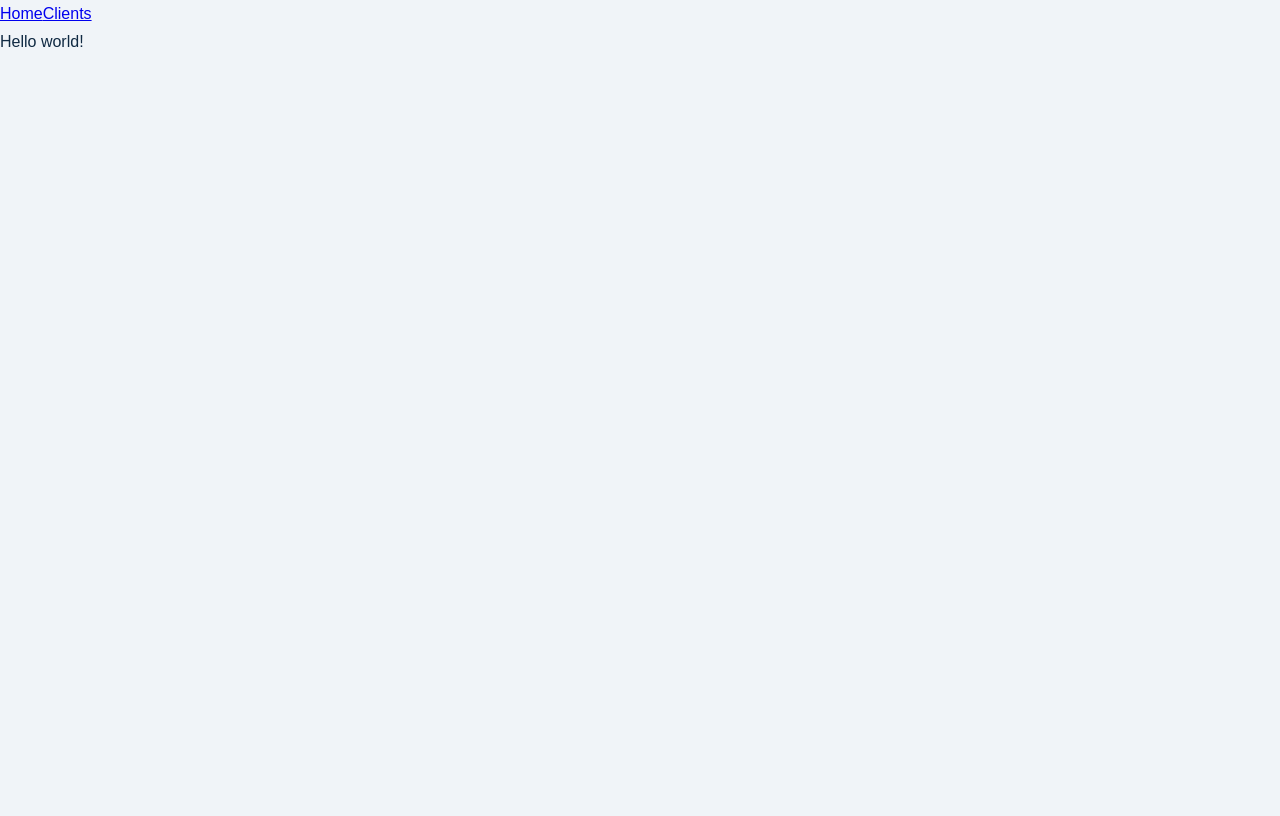
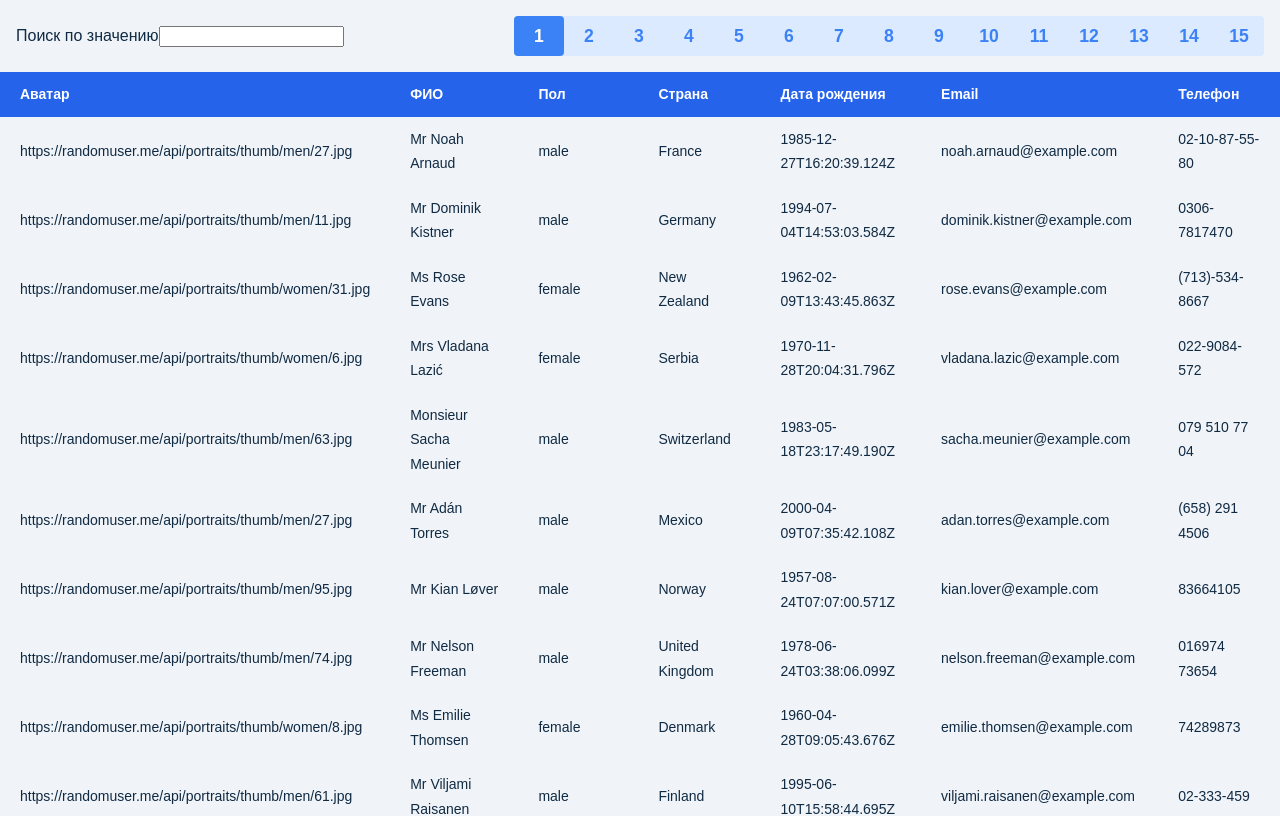
Before and after one commit to becasualle/vue-table, a Vue app: page / in a window 1280 px wide. Shown: the top 816 px of the page. Built offline with nearby package versions, Linux system fonts and the light colour scheme.

Commit message:
search query params synchronyze with search

```diff
--- a/src/App.vue
+++ b/src/App.vue
@@ -1,164 +1,10 @@
 <template>
-  <!-- <header class="header">
-    <form class="search-form">
-      <label for="search">Поиск по значению</label>
-      <input type="text" name="search" id="search" v-model="search" />
-    </form>
-    <div class="pagination-btns">
-      <PaginationBtns
-        v-if="numOfPagesFilteredData > 1"
-        :pages-num="numOfPagesFilteredData"
-      />
-    </div>
-  </header>
-
-  <main>
-    <DataTable :data="pageData" :columns="tableColumns" />
-  </main> -->
-  <RouterLink to="/">Home</RouterLink>
-  <RouterLink to="/clients">Clients</RouterLink>
   <RouterView />
 </template>
 
-<!-- TODO: установить vue router -->
-<!-- TODO: сделать router-view в App.vue -->
-<!-- TODO: Сделать страницу Clients, содержание которой как у App.vue сейчас -->
 <!-- TODO: Когда меняется значение search, меняется и query param + происходит фильтрация -->
 <!-- TODO: когда пользователь переходит по query param, значение записывается в search и данные фильтруются -->
 
-<script setup lang="ts">
-import { watchEffect, ref, computed } from "vue";
-import { DataTable, PaginationBtns } from "./components";
-import { apiData } from "./data/api";
-import type { Data } from "./data/api";
-import { useTableStore } from "./stores/table";
-import { RouterLink, RouterView } from "vue-router";
+<script setup lang="ts"></script>
 
-export type TableColumns =
-  | "Аватар"
-  | "ФИО"
-  | "Пол"
-  | "Страна"
-  | "Дата рождения"
-  | "Email"
-  | "Телефон";
-
-export interface TableData {
-  avatar: string;
-  fullName: string;
-  gender: string;
-  country: string;
-  timestamp: string;
-  email: string;
-  phone: string;
-}
-
-const defaultTableData: TableData[] = [
-  {
-    avatar: "",
-    fullName: "",
-    gender: "",
-    country: "",
-    timestamp: "",
-    email: "",
-    phone: "",
-  },
-];
-
-const search = ref("");
-
-// Get data for the table
-const tableInfo = ref<Data | null>(null);
-
-watchEffect(async () => {
-  // mock API request
-  const data = await new Promise((resolve) => {
-    setTimeout(() => {
-      resolve(apiData);
-    }, 500);
-  });
-  tableInfo.value = data as Data;
-});
-
-const tableColumns: TableColumns[] = [
-  "Аватар",
-  "ФИО",
-  "Пол",
-  "Страна",
-  "Дата рождения",
-  "Email",
-  "Телефон",
-];
-
-// Get rid of redundant information from API data leaving only what is necessary for table data
-const tableData = computed(() => {
-  if (!tableInfo.value) {
-    return defaultTableData;
-  }
-
-  const formattedData = tableInfo.value.results.map((entry) => {
-    const {
-      picture: { thumbnail: avatar },
-      gender,
-      location: { country },
-      dob: { date: timestamp },
-      email,
-      phone,
-    } = entry;
-    const fullName = `${entry.name.title} ${entry.name.first} ${entry.name.last}`;
-    return { avatar, fullName, gender, country, timestamp, email, phone };
-  });
-
-  return formattedData;
-});
-
-// Filtration by search word
-const filteredData = computed(() => {
-  return tableData.value.filter((entry) => {
-    // @ts-ignore
-    return Object.values(entry).some((value: string) =>
-      value.toLowerCase().trim().includes(search.value.toLowerCase().trim())
-    );
-  });
-});
-
-// Pagination
-const table = useTableStore();
-// @ts-ignore
-window.stores = { table };
-
-// calculate how many pages of filtered data are existing
-const numOfPagesFilteredData = computed(() =>
-  Math.ceil(filteredData.value.length / 20)
-);
-
-// Get data for the current page
-const pageData = computed(() => {
-  // when only one page don't need to compute page data
-  if (numOfPagesFilteredData.value === 1) return filteredData.value;
-
-  // cut piece of data for current page
-  // when page = 1, startindex = 0, endIndex = 20 and cut 20 results with indexes from 0 to 19
-  // when page = 2, startindex = 20, endIndex = 40 (20 elements with idx from 20 to 39)
-  const startIndex = (table.currPageNum - 1) * 20;
-  const endIndex = startIndex + 20;
-  return filteredData.value.slice(startIndex, endIndex);
-});
-</script>
-
-<style scoped lang="scss">
-.header {
-  margin: 1rem auto;
-  padding: 0 1rem;
-  display: flex;
-  align-items: center;
-  justify-content: space-between;
-  flex-wrap: wrap;
-}
-
-.search-form {
-}
-
-.pagination-btns {
-}
-</style>
+<style scoped lang="scss"></style>
--- a/src/components/DataTable.vue
+++ b/src/components/DataTable.vue
@@ -4,7 +4,6 @@
       <tr>
         <th v-for="(name, index) in columns" :key="index">
           {{ name }}
-          <!-- <span class="arrow asc"></span> -->
         </th>
       </tr>
     </thead>
@@ -19,8 +18,7 @@
 </template>
 
 <script setup lang="ts">
-import { computed } from "vue";
-import type { TableColumns, TableData } from "../App.vue";
+import type { TableColumns, TableData } from "../views/HomeView.vue";
 interface Props {
   data: TableData[];
   columns: TableColumns[];
@@ -31,10 +29,12 @@ const props = defineProps<Props>();
 <style lang="scss" scoped>
 table {
   width: 100%;
+  font-size: 14px;
 }
 th {
   background-color: var(--primary-600);
   color: #fff;
+  text-align: left;
   /* cursor: pointer; */
 }
 
@@ -43,18 +43,4 @@ td {
   min-width: 120px;
   padding: 10px 20px;
 }
-
-.arrow {
-  display: inline-block;
-  vertical-align: middle;
-  width: 0;
-  height: 0;
-  margin-left: 5px;
-  opacity: 0.66;
-  &.asc {
-    border-left: 4px solid transparent;
-    border-right: 4px solid transparent;
-    border-bottom: 4px solid #fff;
-  }
-}
 </style>
--- a/src/router/index.ts
+++ b/src/router/index.ts
@@ -9,11 +9,6 @@ const router = createRouter({
       name: "home",
       component: HomeView,
     },
-    {
-      path: "/clients",
-      name: "clients",
-      component: () => import("../views/ClientsView.vue"),
-    },
   ],
 });
 export default router;
--- a/src/views/ClientsView.vue
+++ /dev/null
@@ -1,7 +0,0 @@
-<template>
-  <div>Clients</div>
-</template>
-
-<script setup lang="ts"></script>
-
-<style scoped></style>
--- a/src/views/HomeView.vue
+++ b/src/views/HomeView.vue
@@ -1,7 +1,161 @@
 <template>
-  <div>Hello world!</div>
+  <header class="header">
+    <form class="search-form">
+      <label for="search">Поиск по значению</label>
+      <input type="text" name="search" id="search" v-model="search" />
+    </form>
+    <div class="pagination-btns">
+      <PaginationBtns
+        v-if="numOfPagesFilteredData > 1"
+        :pages-num="numOfPagesFilteredData"
+      />
+    </div>
+  </header>
+
+  <main>
+    <DataTable :data="pageData" :columns="tableColumns" />
+  </main>
 </template>
 
-<script setup lang="ts"></script>
+<script setup lang="ts">
+import { watchEffect, ref, computed, onMounted, watch } from "vue";
+import { DataTable, PaginationBtns } from "../components";
+import { apiData } from "../data/api";
+import type { Data } from "../data/api";
+import { useTableStore } from "../stores/table";
+import { useRouter, useRoute } from "vue-router";
 
-<style scoped lang="scss"></style>
+export type TableColumns =
+  | "Аватар"
+  | "ФИО"
+  | "Пол"
+  | "Страна"
+  | "Дата рождения"
+  | "Email"
+  | "Телефон";
+
+export interface TableData {
+  avatar: string;
+  fullName: string;
+  gender: string;
+  country: string;
+  timestamp: string;
+  email: string;
+  phone: string;
+}
+
+const defaultTableData: TableData[] = [
+  {
+    avatar: "",
+    fullName: "",
+    gender: "",
+    country: "",
+    timestamp: "",
+    email: "",
+    phone: "",
+  },
+];
+
+// TABLE DATA
+const tableInfo = ref<Data | null>(null);
+
+watchEffect(async () => {
+  // mock API request
+  const data = await new Promise((resolve) => {
+    setTimeout(() => {
+      resolve(apiData);
+    }, 500);
+  });
+  tableInfo.value = data as Data;
+});
+
+const tableColumns: TableColumns[] = [
+  "Аватар",
+  "ФИО",
+  "Пол",
+  "Страна",
+  "Дата рождения",
+  "Email",
+  "Телефон",
+];
+
+// Get rid of redundant information from API data leaving only what is necessary for table data
+const tableData = computed(() => {
+  if (!tableInfo.value) {
+    return defaultTableData;
+  }
+
+  const formattedData = tableInfo.value.results.map((entry) => {
+    const {
+      picture: { thumbnail: avatar },
+      gender,
+      location: { country },
+      dob: { date: timestamp },
+      email,
+      phone,
+    } = entry;
+    const fullName = `${entry.name.title} ${entry.name.first} ${entry.name.last}`;
+    return { avatar, fullName, gender, country, timestamp, email, phone };
+  });
+
+  return formattedData;
+});
+
+// FILTRATION
+const search = ref("");
+const router = useRouter();
+const route = useRoute();
+
+if (route.query.search) {
+  search.value = route.query.search as string;
+}
+
+watch(search, () => {
+  if (route.query.search !== search.value) {
+    route.query.search = search.value;
+  }
+});
+
+const filteredData = computed(() => {
+  return tableData.value.filter((entry) => {
+    // @ts-ignore
+    return Object.values(entry).some((value: string) =>
+      value.toLowerCase().trim().includes(search.value.toLowerCase().trim())
+    );
+  });
+});
+
+// Pagination
+const table = useTableStore();
+// @ts-ignore
+window.stores = { table };
+
+// calculate how many pages of filtered data are existing
+const numOfPagesFilteredData = computed(() =>
+  Math.ceil(filteredData.value.length / 20)
+);
+
+// Get data for the current page
+const pageData = computed(() => {
+  // when only one page don't need to compute page data
+  if (numOfPagesFilteredData.value === 1) return filteredData.value;
+
+  // cut piece of data for current page
+  // when page = 1, startindex = 0, endIndex = 20 and cut 20 results with indexes from 0 to 19
+  // when page = 2, startindex = 20, endIndex = 40 (20 elements with idx from 20 to 39)
+  const startIndex = (table.currPageNum - 1) * 20;
+  const endIndex = startIndex + 20;
+  return filteredData.value.slice(startIndex, endIndex);
+});
+</script>
+
+<style scoped lang="scss">
+.header {
+  margin: 1rem auto;
+  padding: 0 1rem;
+  display: flex;
+  align-items: center;
+  justify-content: space-between;
+  flex-wrap: wrap;
+}
+</style>
```
